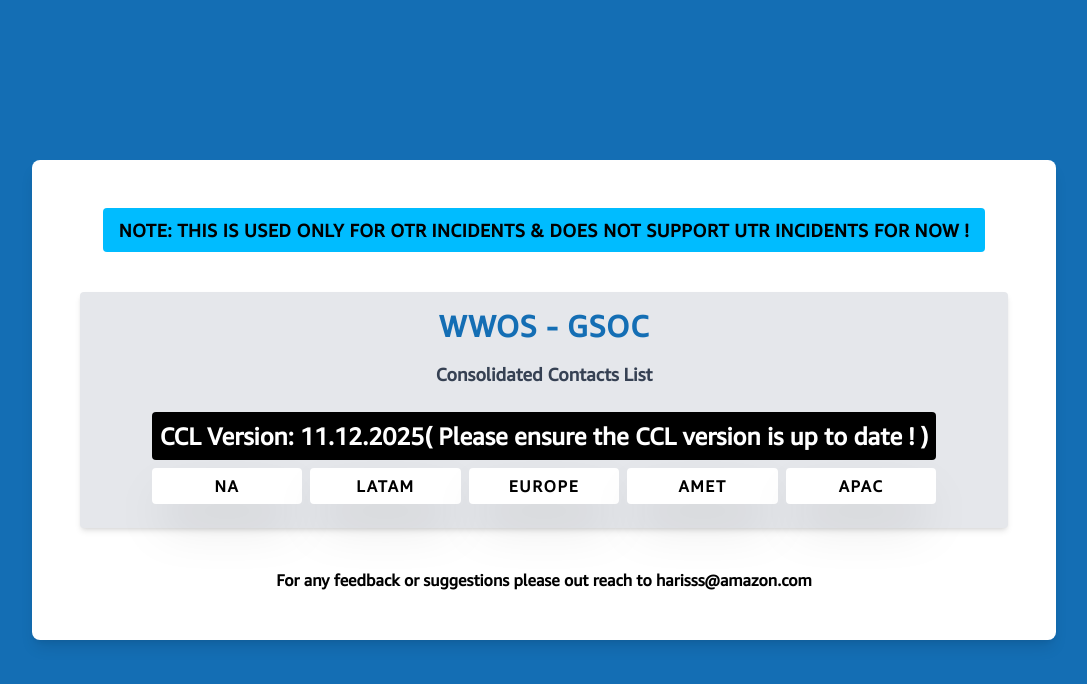
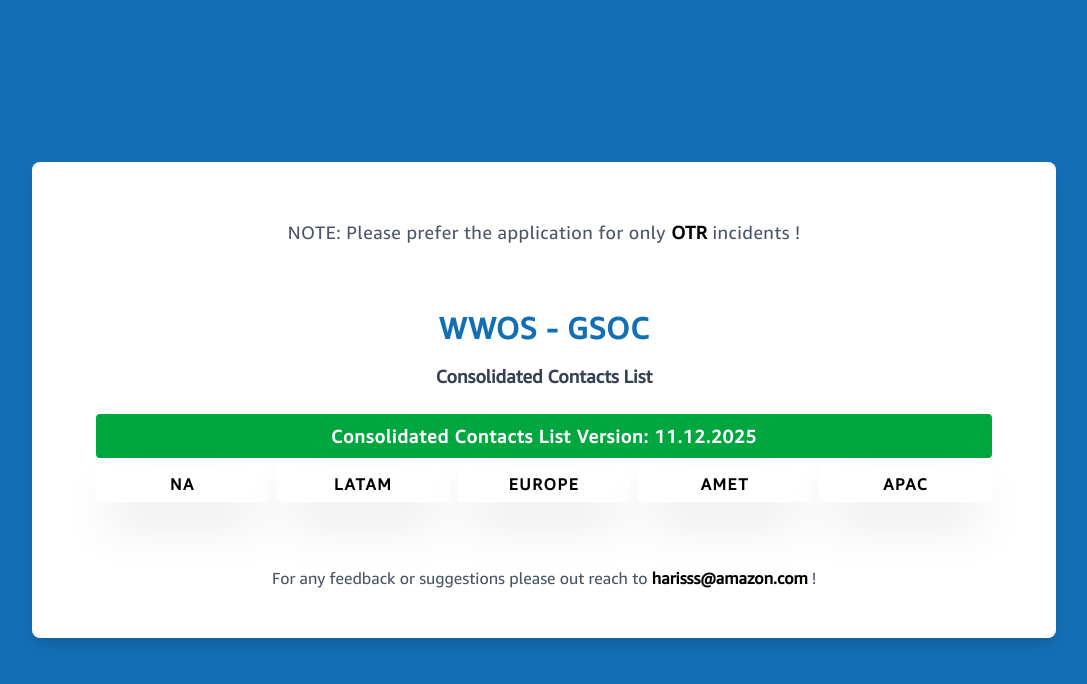
Before and after one commit to harrrish/web-app-ccl-gsoc-wwos, a React (Vite) app: page / in a window 1280 px wide. Shown: the top 684 px of the page, without its empty margins (96-1183 px from the left). Built offline with nearby package versions, Linux system fonts and the light colour scheme.

Commit message:
UI update

```diff
--- a/src/Components/ContactsFooter.jsx
+++ b/src/Components/ContactsFooter.jsx
@@ -76,9 +76,9 @@
                 Copy Contacts
               </button>
             </div>
-            <h1 className="font-bold text-black">
+            <h1 className="font-medium text-gray-600">
               For any feedback or suggestions please out reach to
-              harisss@amazon.com
+              <span className="font-bold text-black">harisss@amazon.com</span>!
             </h1>
           </div>
         )}
--- a/src/Components/RegionNavs.jsx
+++ b/src/Components/RegionNavs.jsx
@@ -8,13 +8,14 @@
   const [showClosing, setShowClosing] = useState(false);
 
   return (
-    <div className="flex flex-col items-center gap-2 py-2">
+    <div className="flex flex-col items-center gap-2 py-2 w-full">
       {showAction && <ActionItem setShowAction={setShowAction} />}
       {showClosing && <ClosingStatement setShowClosing={setShowClosing} />}
-      <h1 className="text-2xl bg-black w-full rounded-sm text-black text-center font-bold flex justify-between p-2 text-white">
-        <span>CCL Version: 11.12.2025 </span>
-        <span>( Please ensure the CCL version is up to date ! )</span>
+
+      <h1 className="text-lg w-full rounded-sm bg-green-600 text-white text-center font-bold flex justify-center gap-2 p-2 tracking-wider">
+        Consolidated Contacts List Version: 11.12.2025
       </h1>
+
       <div className="flex justify-between gap-2 items-center w-full">
         <NavLink
           to={"/NA"}
--- a/src/Pages/Home.jsx
+++ b/src/Pages/Home.jsx
@@ -5,12 +5,12 @@
     <div className="min-h-screen bg-[#146EB4] flex items-center justify-center font-f1">
       <div className="bg-white w-full sm:max-w-5xl rounded-lg shadow-lg p-12 flex flex-col items-center relative gap-10">
         {/* //* Note */}
-        <h1 className="text-lg font-bold bg-sky-400 text-black px-4 py-2 rounded-sm tracking-wide">
-          NOTE: THIS IS USED ONLY FOR <span>OTR</span> INCIDENTS & DOES NOT
-          SUPPORT <span>UTR</span> INCIDENTS FOR NOW !
+        <h1 className="text-lg font-medium text-gray-600 px-4 py-2 rounded-sm tracking-wide">
+          NOTE: Please prefer the application for only{" "}
+          <span className="font-bold text-black">OTR</span> incidents !
         </h1>
 
-        <div className="flex flex-col gap-4 items-center bg-gray-200 p-4 rounded-sm shadow-md w-full">
+        <div className="flex flex-col gap-4 items-center  p-4 w-full">
           <h1 className="text-3xl font-extrabold text-[#146EB4] tracking-wide">
             WWOS - GSOC
           </h1>
@@ -22,8 +22,9 @@
           <RegionNavs />
         </div>
 
-        <h1 className="font-bold text-black">
-          For any feedback or suggestions please out reach to harisss@amazon.com
+        <h1 className="font-medium text-gray-600">
+          For any feedback or suggestions please out reach to
+          <span className="font-bold text-black"> harisss@amazon.com</span> !
         </h1>
       </div>
     </div>
```
